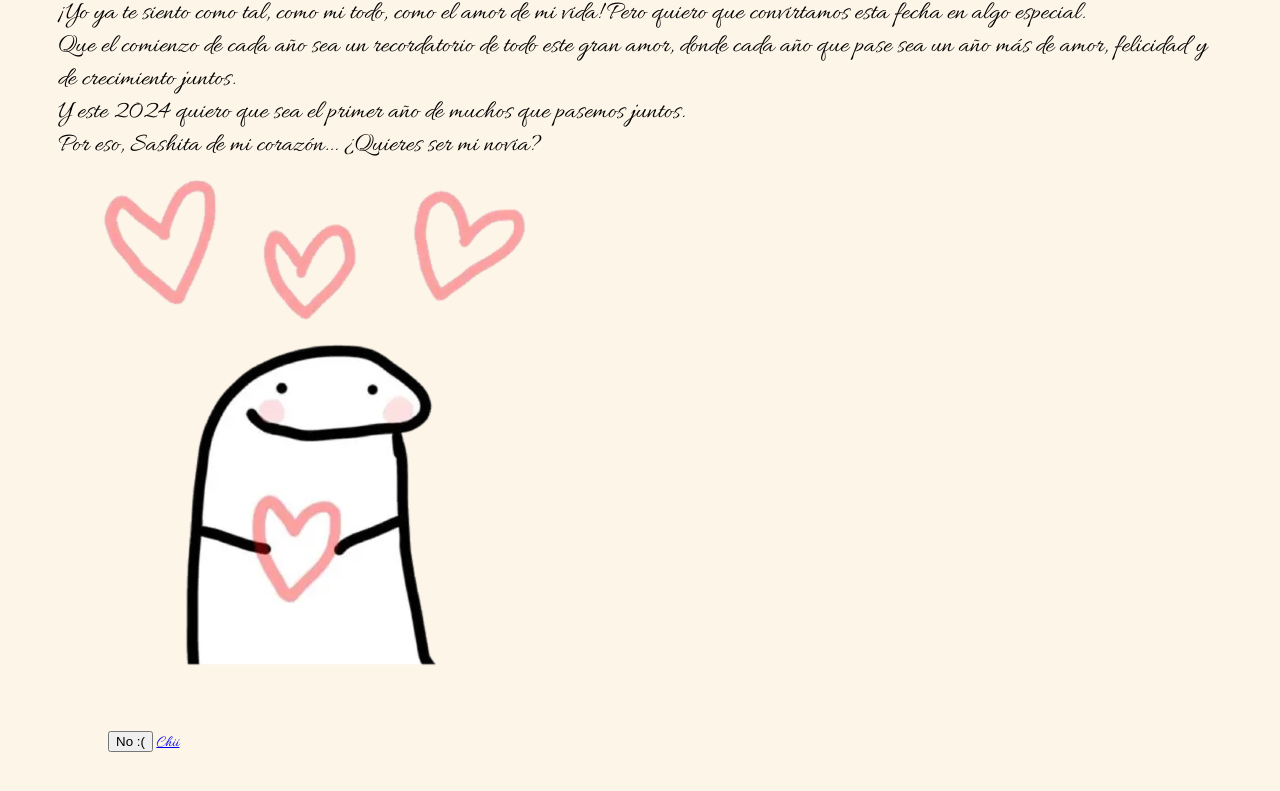
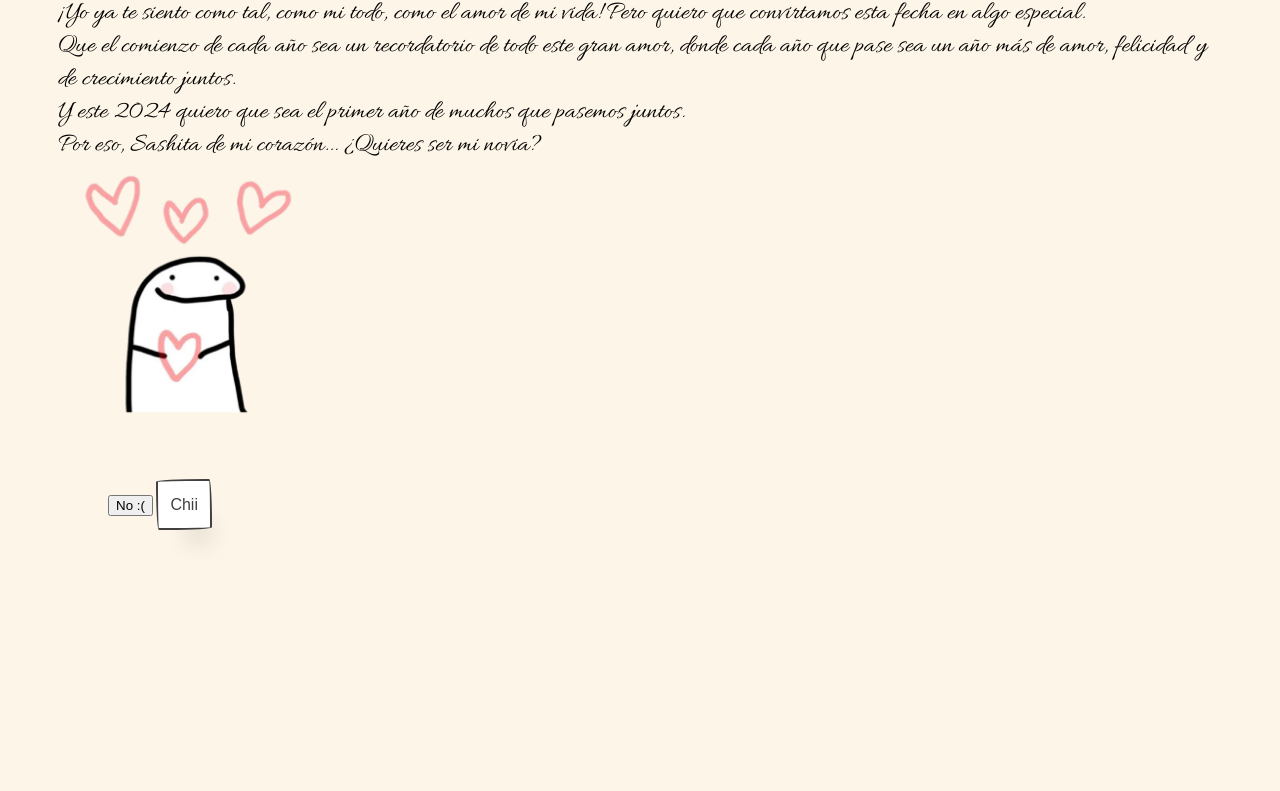
Before and after one commit to fedepach/sasha, a plain HTML site: page index.html in a window 1280 px wide. Shown: the part 435-1226 px from the top of the page. After the commit the page ends 1073 px from the top, so only its background shows below. Drawn offline with Linux system fonts and the light colour scheme.

Commit message:
Add files via upload

```diff
--- a/styles.css
+++ b/styles.css
@@ -52,3 +52,52 @@ button#btn-si {
   text-align: left;
   font-size: 26px;
 }
+
+
+
+/* CSS */
+.button-55 {
+  align-self: center;
+  background-color: #fff;
+  background-image: none;
+  background-position: 0 90%;
+  background-repeat: repeat no-repeat;
+  background-size: 4px 3px;
+  border-radius: 15px 225px 255px 15px 15px 255px 225px 15px;
+  border-style: solid;
+  border-width: 2px;
+  box-shadow: rgba(0, 0, 0, .2) 15px 28px 25px -18px;
+  box-sizing: border-box;
+  color: #41403e;
+  cursor: pointer;
+  display: inline-block;
+  font-family: Neucha, sans-serif;
+  font-size: 1rem;
+  line-height: 23px;
+  outline: none;
+  padding: .75rem;
+  text-decoration: none;
+  transition: all 235ms ease-in-out;
+  border-bottom-left-radius: 15px 255px;
+  border-bottom-right-radius: 225px 15px;
+  border-top-left-radius: 255px 15px;
+  border-top-right-radius: 15px 225px;
+  user-select: none;
+  -webkit-user-select: none;
+  touch-action: manipulation;
+}
+
+.button-55:hover {
+  box-shadow: rgba(0, 0, 0, .3) 2px 8px 8px -5px;
+  transform: translate3d(0, 2px, 0);
+}
+
+.button-55:focus {
+  box-shadow: rgba(0, 0, 0, .3) 2px 8px 4px -6px;
+}
+
+.heart {
+  margin: 5px;
+  width: 250px;
+  height: 250px;
+}
```
